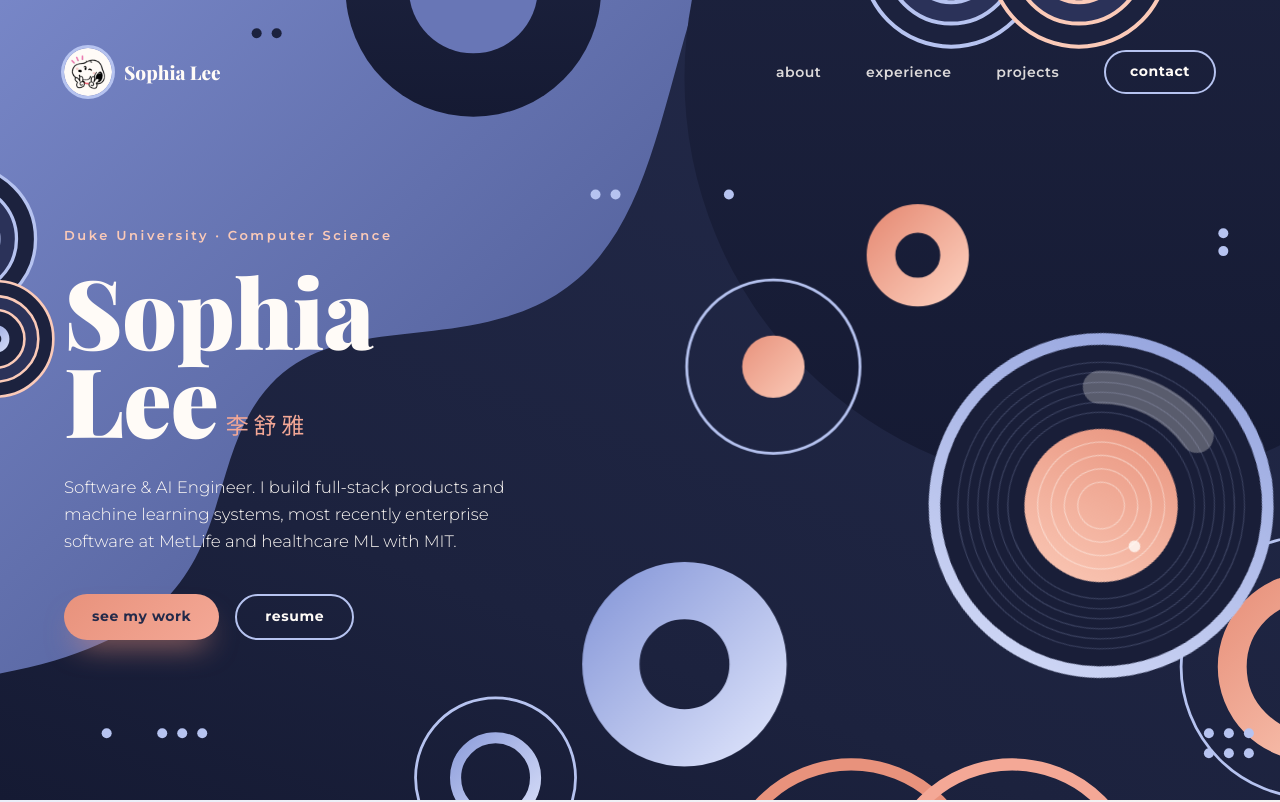
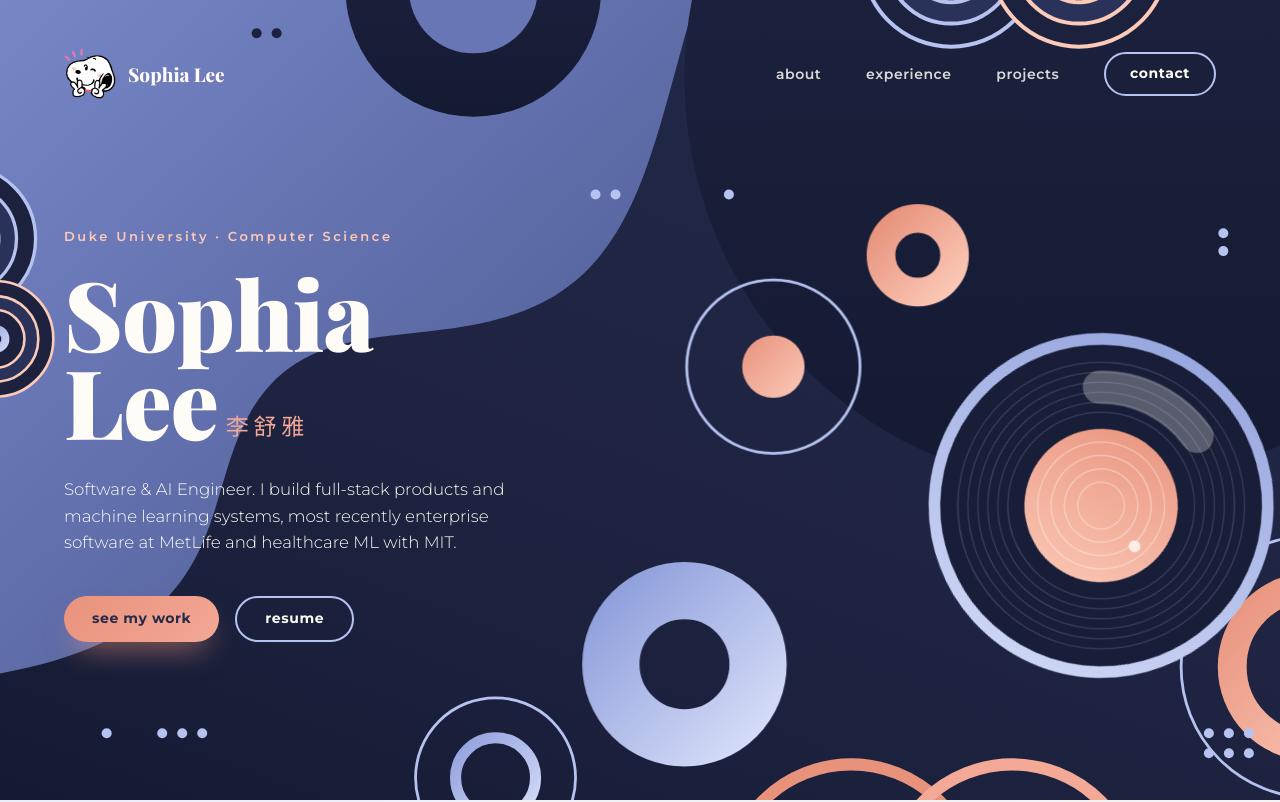
Before and after one commit to leshoya/personalwebsite, a React (Vite) app: page / in a window 1280 px wide. Shown: the top 802 px of the page. Built offline with nearby package versions, Linux system fonts and the light colour scheme.

Commit message:
many snoopy edits

```diff
--- a/src/components/Navigation.tsx
+++ b/src/components/Navigation.tsx
@@ -12,11 +12,11 @@ export function Navigation() {
     <nav className="nav" aria-label="Primary">
       <a href="#top" className="nav__brand">
         <img
-          src={publicPath("images/badge.png")}
+          src={publicPath("images/snoopy-filled.png")}
           alt=""
           className="nav__badge"
-          width={256}
-          height={256}
+          width={696}
+          height={689}
         />
         {profile.name}
       </a>
--- a/src/index.css
+++ b/src/index.css
@@ -165,10 +165,8 @@ strong {
 }
 
 .nav__badge {
-  width: 3rem;
-  height: 3rem;
-  border-radius: 50%;
-  box-shadow: 0 0 0 3px var(--water-light);
+  width: 3.25rem;
+  height: auto;
   transition: transform 0.4s cubic-bezier(0.2, 0.8, 0.2, 1);
 }
 
```
Also changed, not shown: public/images/badge.png (deleted), public/images/snoopy-filled.png (added).
